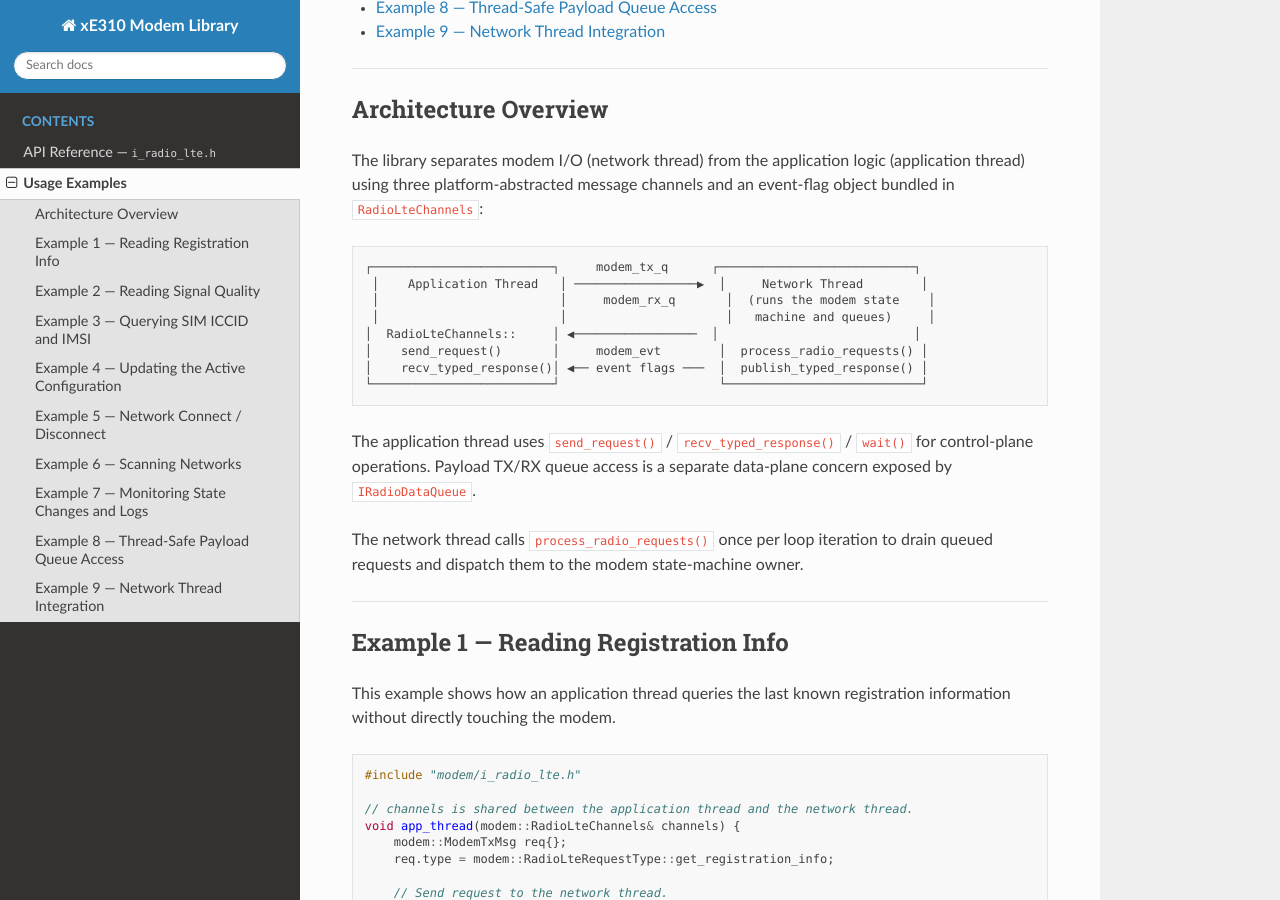
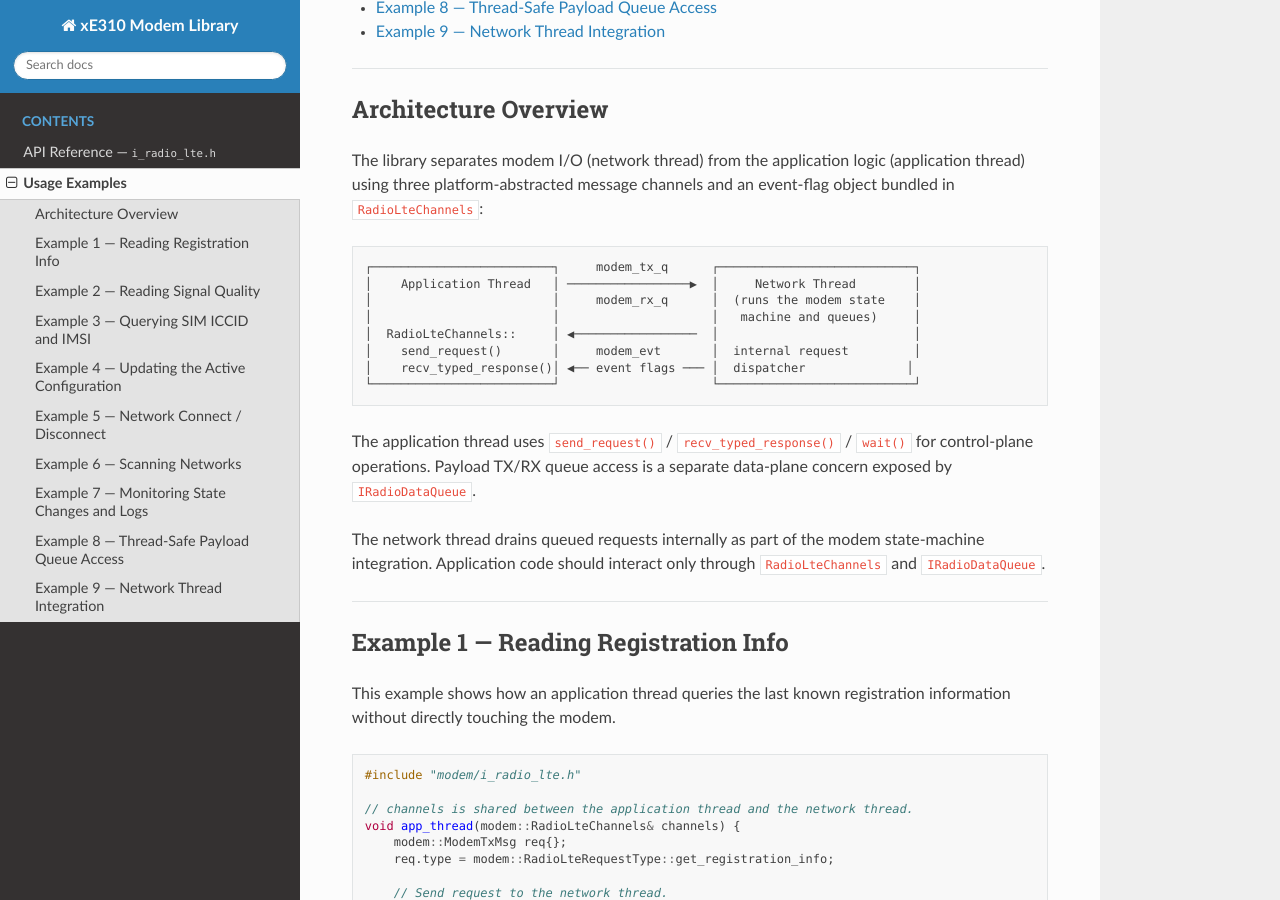
Before and after one commit to zimbora/xE310-multi-os, a Sphinx documentation site: the page built from docs/examples.rst, in a window 1280 px wide and 900 px high, scrolled down 465 px. Built offline with Sphinx 7.4.7 and the Read the Docs theme 3.1.0, drawn with Linux system fonts in a browser that asks for light colours; some of the changed text lies outside the part shown.

Commit message:
docs: remove internal dispatcher guidance

```diff
--- a/docs/examples.rst
+++ b/docs/examples.rst
@@ -2,8 +2,7 @@ Usage Examples
 ==============
 
 This page shows how to use ``IRadioDataQueue`` and ``RadioLteChannels`` for
-cross-thread communication in a desktop
-(POSIX/Win32) or Zephyr application.
+cross-thread communication in a desktop (POSIX/Win32) or Zephyr application.
 
 .. contents:: Contents
    :local:
@@ -20,21 +19,22 @@ and an event-flag object bundled in ``RadioLteChannels``:
 
 .. code-block:: text
 
-   ┌─────────────────────────┐     modem_tx_q      ┌───────────────────────────┐
+    ┌─────────────────────────┐     modem_tx_q      ┌───────────────────────────┐
     │    Application Thread   │ ─────────────────▶  │     Network Thread        │
-    │                         │     modem_rx_q       │  (runs the modem state    │
-    │                         │                      │   machine and queues)     │
-   │  RadioLteChannels::     │ ◀─────────────────  │                           │
-   │    send_request()       │     modem_evt        │  process_radio_requests() │
-   │    recv_typed_response()│ ◀── event flags ───  │  publish_typed_response() │
-   └─────────────────────────┘                      └───────────────────────────┘
+    │                         │     modem_rx_q      │  (runs the modem state    │
+    │                         │                     │   machine and queues)     │
+    │  RadioLteChannels::     │ ◀─────────────────  │                           │
+    │    send_request()       │     modem_evt       │  internal request         │
+    │    recv_typed_response()│ ◀── event flags ─── │  dispatcher              │
+    └─────────────────────────┘                     └───────────────────────────┘
 
 The application thread uses ``send_request()`` / ``recv_typed_response()`` /
 ``wait()`` for control-plane operations. Payload TX/RX queue access is a
 separate data-plane concern exposed by ``IRadioDataQueue``.
 
-The network thread calls ``process_radio_requests()`` once per loop iteration
-to drain queued requests and dispatch them to the modem state-machine owner.
+The network thread drains queued requests internally as part of the modem
+state-machine integration. Application code should interact only through
+``RadioLteChannels`` and ``IRadioDataQueue``.
 
 ---------------------------------------------------------------------------
 
@@ -268,7 +268,7 @@ Example 8 — Thread-Safe Payload Queue Access
 ---------------------------------------------
 
 Use ``IRadioDataQueue`` when you need to push TX payloads or drain RX payloads
-without routing the operation through ``process_radio_requests()``.
+without routing the operation through the internal request dispatcher.
 
 .. code-block:: cpp
 
@@ -296,29 +296,10 @@ without routing the operation through ``process_radio_requests()``.
 Example 9 — Network Thread Integration
 --------------------------------------
 
-The following skeleton shows how a network thread integrates
-``process_radio_requests()`` to service application requests every cycle.
+Applications should treat the request dispatcher as an internal detail of the
+network thread. The public integration points are:
 
-.. code-block:: cpp
-
-   #include "modem/i_radio_lte.h"
-    #include "modem/network_lte.h"
-
-   void network_thread_main(modem::RadioLteChannels& channels,
-                             modem::NetworkLte& network) {
-       while (true) {
-           // Wait for work (request, tick, etc.) — 100 ms timeout.
-           uint32_t events = channels.wait(
-               modem::MODEM_EVT_REQUEST,
-               /*reset=*/true,
-               100);
-
-           if (events & modem::MODEM_EVT_REQUEST) {
-               // Drain all pending requests from the application thread.
-               modem::process_radio_requests(channels, network);
-           }
-
-           // Run one step of the network state machine.
-           network.loop();
-       }
-   }
+* ``RadioLteChannels`` for control-plane requests and typed responses.
+* ``IRadioDataQueue`` for thread-safe TX/RX queue access.
+* ``NetworkLte::loop()`` for advancing the modem state machine in the owning
+  network thread.
```
Also changed, not shown: docs/api_reference.rst (+1 -9 lines).
